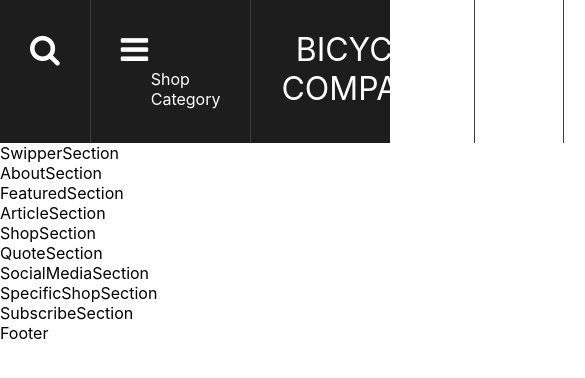
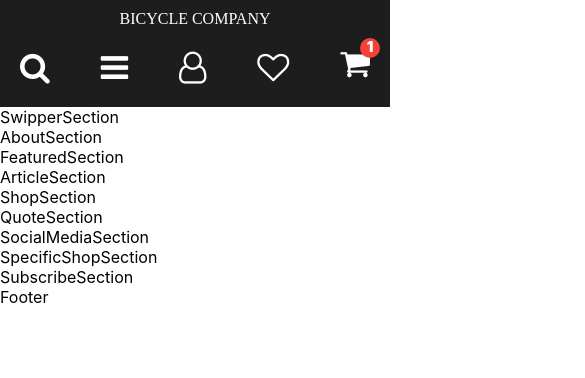
Before and after one commit to kelmag/shop-app, a React (Create React App) app: page / in a window 390 px wide. Shown: the top 378 px of the page, 585 px wide, since content can reach past the window. Built offline with nearby package versions, Linux system fonts and the light colour scheme.

Commit message:
Added title and enhace responsive header

```diff
--- a/src/components/common/Header/index.js
+++ b/src/components/common/Header/index.js
@@ -2,9 +2,13 @@ import React from 'react';
 import * as styles from './styles'
 import { Icon } from '../../kit'
 
-const Header = () => {
+const Header = ({ title }) => {
     return (
         <styles.Wrap >
+            <styles.Mobile >
+                {title}
+            </styles.Mobile>
+            <styles.Container >
                 <styles.Search >
                     <Icon value="fa-search" />
                 </styles.Search>
@@ -13,7 +17,7 @@ const Header = () => {
                     <span>Shop Category</span>
                 </styles.NavBar>
                 <styles.Title >
-                BICYCLE COMPANY
+                    {title}
                 </styles.Title>
                 <styles.Profile >
                     <Icon value="fa-user-o" />
@@ -21,9 +25,8 @@ const Header = () => {
                 <styles.Favorite >
                     <Icon value="fa-heart-o" />
                 </styles.Favorite>
-            <styles.Cart >
-                <Icon value="fa-shopping-cart" />
-            </styles.Cart>
+                <styles.Cart icon="fa-shopping-cart" value="1" />
+            </styles.Container>
         </styles.Wrap>
     );
 };
--- a/src/components/common/Header/styles.js
+++ b/src/components/common/Header/styles.js
@@ -1,29 +1,73 @@
 import styled from 'styled-components'
+import constants from 'data/constants'
+import { Notify } from 'components/kit/Button'
 
 export const Wrap = styled.div`
-    display: inline-flex;
+    display: flex;
+    flex-direction:column;
+    justify-content:center;
+    background-color:#1D1D1D;
+    color:white;
+
+`;
+export const Container = styled.div`
+    display: flex;
     justify-content: space-between;
     width:100%;
-    background-color:#1D1D1D;
     font-size:24pt;
-    & > div {
-        span {
-            font-size:12pt;
-            max-width:70px;
-            display: inline-block;
-            margin-left:30px;
-        }
+    &  div {
         border-right: 1px solid #3D3D3D;
         padding:30px;
-        color:white;
+    }
+    @media (max-width: ${constants.screens.mid}) {
+        justify-content: space-between;
+        & > div {
+        border: 0;
+            padding:20px;
+        }
+    }
+
+`;
+export const Search = styled.div``;
+export const NavBar = styled.div`
+    & > span {
+        font-size:12pt;
+        max-width:70px;
+        display: inline-block;
+        margin-left:30px;
+    }
+    @media (max-width: ${constants.screens.tiny}) {
+        & > span {
+            display:none;
+        }
     }
 `;
-export const Search = styled.div``;
-export const NavBar = styled.div``;
+export const Mobile = styled.div`
+    text-transform: uppercase;
+    padding:10px 0 0 0;
+    text-align:center;
+    display:none;
+    font-family: cursive;
+    @media (max-width: ${constants.screens.mid}) {
+        display: block;
+    }
+`;
 export const Title = styled.div`
     flex : 5;
     text-align:center;
+    text-transform: uppercase;
+    font-family: cursive;
+    @media (max-width: ${constants.screens.medium}) {
+        & {
+            padding: 17px!important;
+            font-size: 22px;
+            line-height: 63px;
+        }
+    }
+    @media (max-width: ${constants.screens.mid}) {
+        display:none;
+    }
 `;
 export const Profile = styled.div``;
 export const Favorite = styled.div``;
-export const Cart = styled.div``;
+export const Cart = styled(Notify)``;
--- a/src/templates/landing.js
+++ b/src/templates/landing.js
@@ -1,11 +1,12 @@
 import React from 'react';
 import Header from '../components/common/Header';
 import Footer from '../components/common/Footer';
+import { title } from 'data/config'
 
 const Layout = ({ children }) => {
     return (
         <div>
-            <Header></Header>
+            <Header title={title}></Header>
             {children}
             <Footer></Footer>
         </div>
```
Lines whose indentation alone changed are shown as unchanged.
